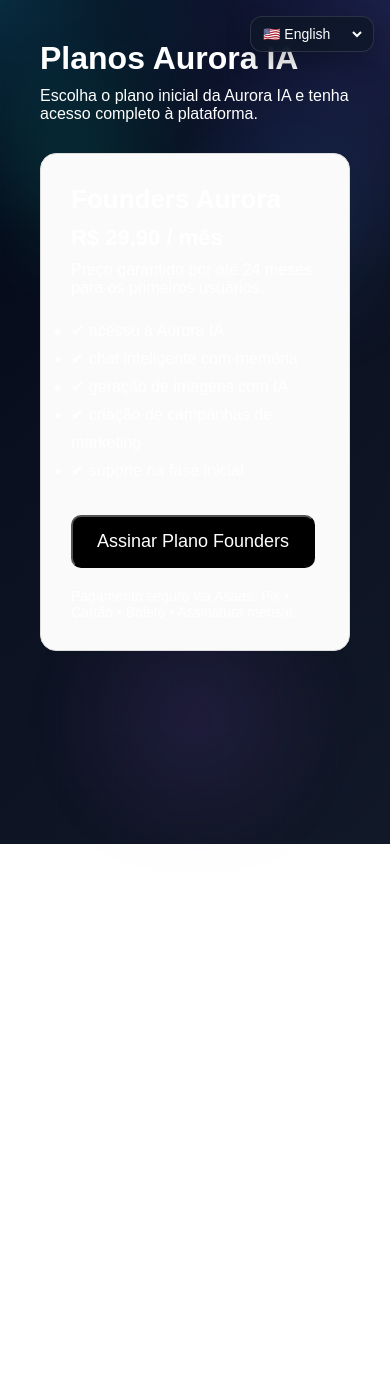
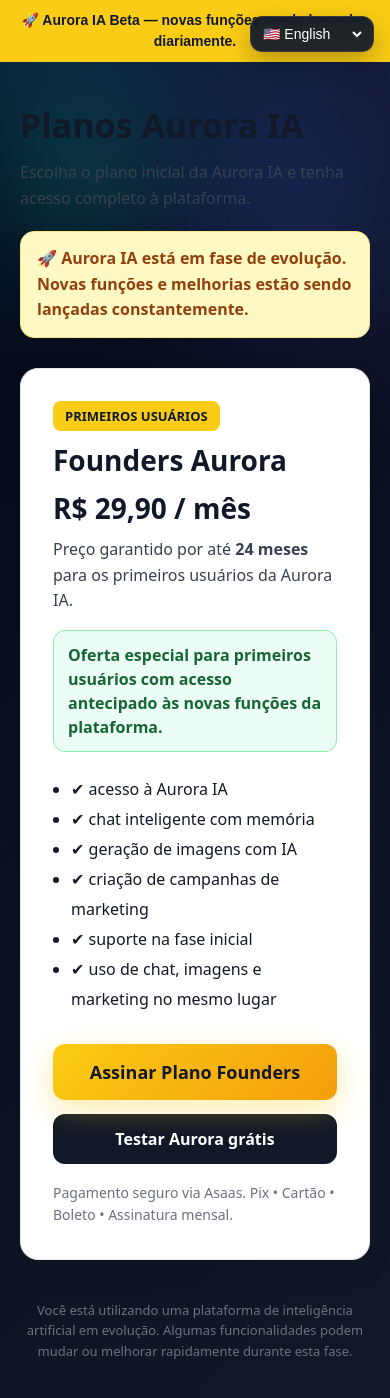
Before and after one commit to ricardogrupoexecutivo1-cpu/ricardo-ia-oficial, a Next.js app: page /planos in a window 390 px wide. Shown: the top 1398 px of the page. Before the commit the page ends 844 px from the top, so only its background shows below. Built offline with nearby package versions, Linux system fonts and the light colour scheme.

Commit message:
feat: melhora home e planos para mobile e conversao

```diff
--- a/app/layout.tsx
+++ b/app/layout.tsx
@@ -17,6 +17,21 @@
   return (
     <html lang="pt-BR">
       <body>
+        <div
+          style={{
+            width: "100%",
+            background: "#facc15",
+            color: "#111827",
+            textAlign: "center",
+            fontSize: "14px",
+            fontWeight: 700,
+            padding: "10px 12px",
+            lineHeight: 1.5,
+          }}
+        >
+          🚀 Aurora IA Beta — novas funções sendo lançadas diariamente.
+        </div>
+
         <LanguageSwitcher />
         {children}
         <Analytics />
--- a/app/planos/page.tsx
+++ b/app/planos/page.tsx
@@ -1,74 +1,210 @@
 "use client";
 
+import Link from "next/link";
+
 export default function PlanosPage() {
-
   function abrirPagamento() {
     window.open("https://www.asaas.com/c/ayfhkldtnk1osf37", "_blank");
   }
 
   return (
-    <main style={{maxWidth:800,margin:"0 auto",padding:"40px"}}>
-
-      <h1 style={{fontSize:"32px",fontWeight:"bold"}}>
+    <main
+      style={{
+        maxWidth: 800,
+        margin: "0 auto",
+        padding: "40px 20px",
+        fontFamily: "system-ui",
+      }}
+    >
+      <h1
+        style={{
+          fontSize: "34px",
+          fontWeight: 800,
+          color: "#111827",
+        }}
+      >
         Planos Aurora IA
       </h1>
 
-      <p style={{marginTop:"10px"}}>
-        Escolha o plano inicial da Aurora IA e tenha acesso completo à plataforma.
+      <p
+        style={{
+          marginTop: "12px",
+          color: "#374151",
+          lineHeight: 1.6,
+        }}
+      >
+        Escolha o plano inicial da Aurora IA e tenha acesso completo à
+        plataforma.
       </p>
 
       <div
         style={{
-          border:"1px solid #ddd",
-          borderRadius:"16px",
-          padding:"30px",
-          marginTop:"30px",
-          background:"#fafafa"
+          marginTop: "20px",
+          padding: "14px 16px",
+          borderRadius: "14px",
+          border: "1px solid #fde68a",
+          background: "#fef9c3",
+          color: "#92400e",
+          fontWeight: 600,
+          lineHeight: 1.6,
         }}
       >
+        🚀 Aurora IA está em fase de evolução. Novas funções e melhorias estão
+        sendo lançadas constantemente.
+      </div>
 
-        <h2 style={{fontSize:"26px",fontWeight:"bold"}}>
+      <div
+        style={{
+          border: "1px solid #e5e7eb",
+          borderRadius: "18px",
+          padding: "32px",
+          marginTop: "30px",
+          background: "#ffffff",
+          boxShadow: "0 12px 30px rgba(0,0,0,0.06)",
+        }}
+      >
+        <div
+          style={{
+            display: "inline-block",
+            padding: "6px 12px",
+            borderRadius: "8px",
+            background: "#facc15",
+            color: "#111827",
+            fontWeight: 700,
+            fontSize: "13px",
+            marginBottom: "10px",
+          }}
+        >
+          PRIMEIROS USUÁRIOS
+        </div>
+
+        <h2
+          style={{
+            fontSize: "28px",
+            fontWeight: 800,
+            color: "#111827",
+          }}
+        >
           Founders Aurora
         </h2>
 
-        <p style={{fontSize:"22px",marginTop:"10px"}}>
-          <strong>R$ 29,90 / mês</strong>
+        <p
+          style={{
+            fontSize: "28px",
+            marginTop: "10px",
+            fontWeight: 800,
+            color: "#111827",
+          }}
+        >
+          R$ 29,90 / mês
         </p>
 
-        <p style={{marginTop:"10px"}}>
-          Preço garantido por até 24 meses para os primeiros usuários.
+        <p
+          style={{
+            marginTop: "10px",
+            color: "#374151",
+            lineHeight: 1.6,
+          }}
+        >
+          Preço garantido por até <strong>24 meses</strong> para os primeiros
+          usuários da Aurora IA.
         </p>
 
-        <ul style={{marginTop:"20px",lineHeight:"28px"}}>
+        <div
+          style={{
+            marginTop: "16px",
+            padding: "12px 14px",
+            borderRadius: "12px",
+            background: "#ecfdf5",
+            border: "1px solid #86efac",
+            color: "#166534",
+            fontWeight: 700,
+            lineHeight: 1.5,
+          }}
+        >
+          Oferta especial para primeiros usuários com acesso antecipado às novas
+          funções da plataforma.
+        </div>
+
+        <ul
+          style={{
+            marginTop: "22px",
+            lineHeight: "30px",
+            color: "#111827",
+            fontWeight: 500,
+            paddingLeft: "18px",
+          }}
+        >
           <li>✔ acesso à Aurora IA</li>
           <li>✔ chat inteligente com memória</li>
           <li>✔ geração de imagens com IA</li>
           <li>✔ criação de campanhas de marketing</li>
           <li>✔ suporte na fase inicial</li>
+          <li>✔ uso de chat, imagens e marketing no mesmo lugar</li>
         </ul>
 
         <button
           onClick={abrirPagamento}
           style={{
-            marginTop:"30px",
-            padding:"14px 24px",
-            fontSize:"18px",
-            borderRadius:"10px",
-            background:"#000",
-            color:"#fff",
-            cursor:"pointer"
+            marginTop: "30px",
+            width: "100%",
+            padding: "16px",
+            fontSize: "18px",
+            fontWeight: 800,
+            borderRadius: "12px",
+            border: "none",
+            background: "linear-gradient(135deg,#facc15,#f59e0b)",
+            color: "#111827",
+            cursor: "pointer",
+            boxShadow: "0 10px 30px rgba(250,204,21,0.35)",
           }}
         >
           Assinar Plano Founders
         </button>
 
-        <p style={{marginTop:"20px",fontSize:"14px"}}>
-          Pagamento seguro via Asaas.
-          Pix • Cartão • Boleto • Assinatura mensal.
+        <Link
+          href="/chat"
+          style={{
+            display: "block",
+            width: "100%",
+            marginTop: "14px",
+            padding: "14px",
+            textAlign: "center",
+            textDecoration: "none",
+            borderRadius: "12px",
+            background: "#111827",
+            color: "#ffffff",
+            fontWeight: 700,
+          }}
+        >
+          Testar Aurora grátis
+        </Link>
+
+        <p
+          style={{
+            marginTop: "18px",
+            fontSize: "14px",
+            color: "#6b7280",
+            lineHeight: 1.6,
+          }}
+        >
+          Pagamento seguro via Asaas. Pix • Cartão • Boleto • Assinatura mensal.
         </p>
-
       </div>
 
+      <div
+        style={{
+          marginTop: "40px",
+          textAlign: "center",
+          fontSize: "13px",
+          color: "#6b7280",
+          lineHeight: 1.6,
+        }}
+      >
+        Você está utilizando uma plataforma de inteligência artificial em
+        evolução. Algumas funcionalidades podem mudar ou melhorar rapidamente
+        durante esta fase.
+      </div>
     </main>
   );
 }
```
Also changed, not shown: app/page.tsx (+132 -39 lines).
